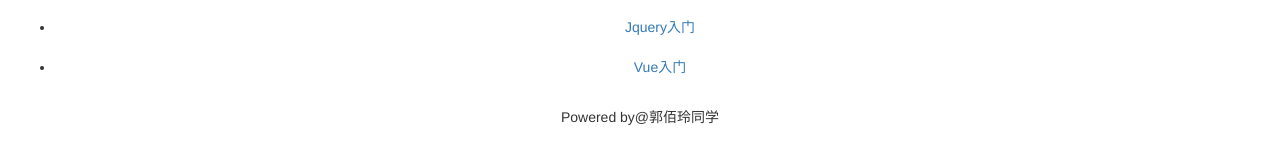
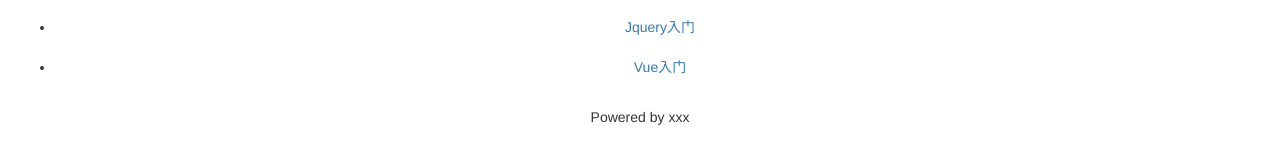
Before and after one commit to joseshiang/joseshiang.github.io, a Jekyll site: the page built from index.html, in a window 1280 px wide. Shown: the part 278-442 px from the top of the page. Built offline with Jekyll 4.4.1, drawn with Linux system fonts in a browser that asks for light colours.

Commit message:
Update footer.html

```diff
--- a/_includes/footer.html
+++ b/_includes/footer.html
@@ -1,6 +1,6 @@
 <!-- Footer -->
 <footer>
-    <div class="text-center"><br>Powered by@郭佰玲同学</div>
+    <div class="text-center"><br>Powered by xxx</div>
 </footer>
 <!--js-->
 <script src="{{'/js/jquery.js'| prepend: site.baseurl }}"></script>
```
